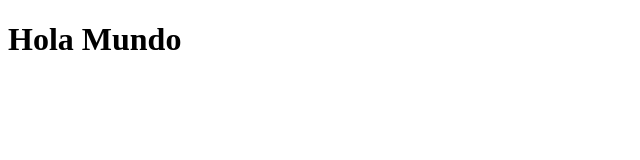
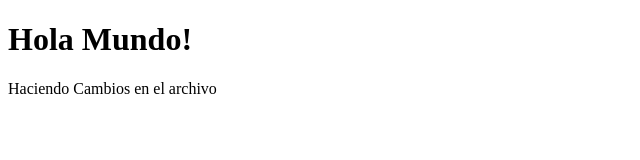
Before and after one commit to AndyM011/prueba, a plain HTML site: page index.html in a window 1280 px wide. Shown: the whole page, without its empty margins (0-640 px from the left). Drawn offline with Linux system fonts and the light colour scheme.

Commit message:
Agregando una etiqueta P al index.

```diff
--- a/index.html
+++ b/index.html
@@ -7,6 +7,7 @@
     <title>Git</title>
 </head>
 <body>
-    <h1>Hola Mundo</h1>
+    <h1>Hola Mundo!</h1>
+    <p>Haciendo Cambios en el archivo</p>
 </body>
 </html>
```
